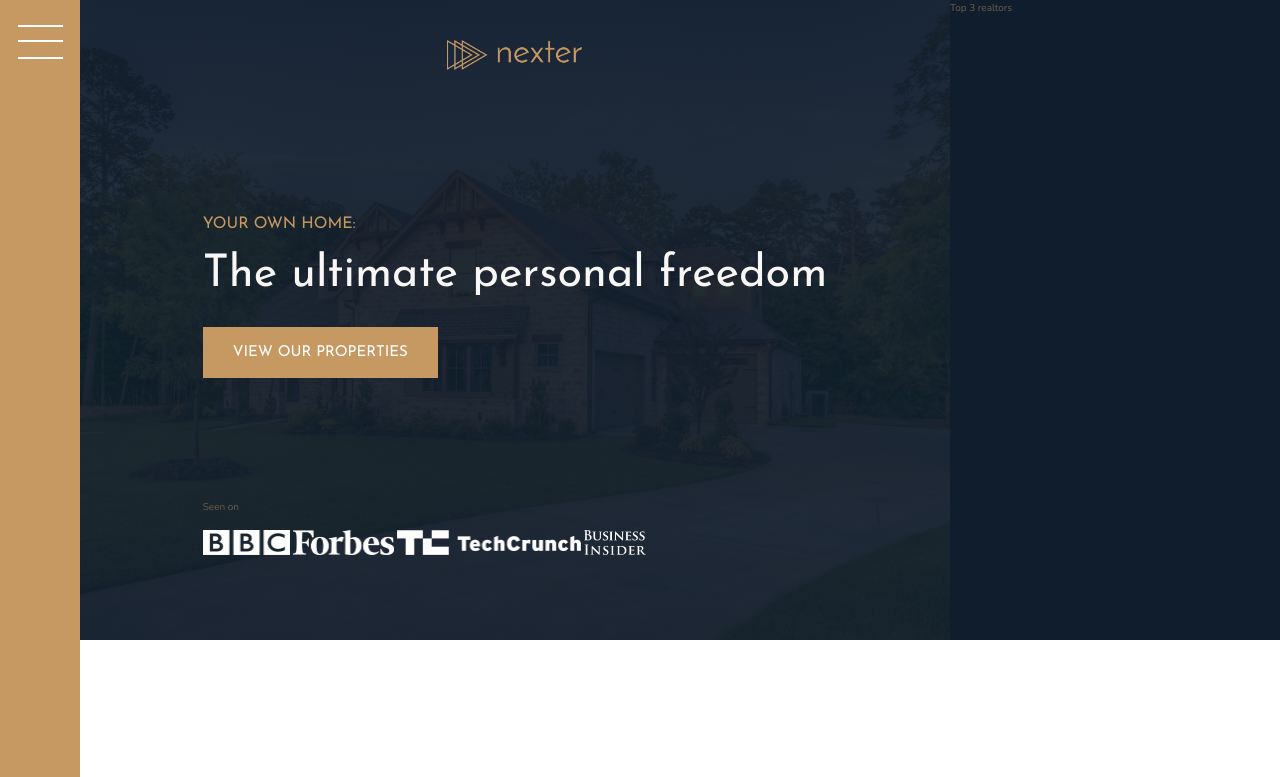
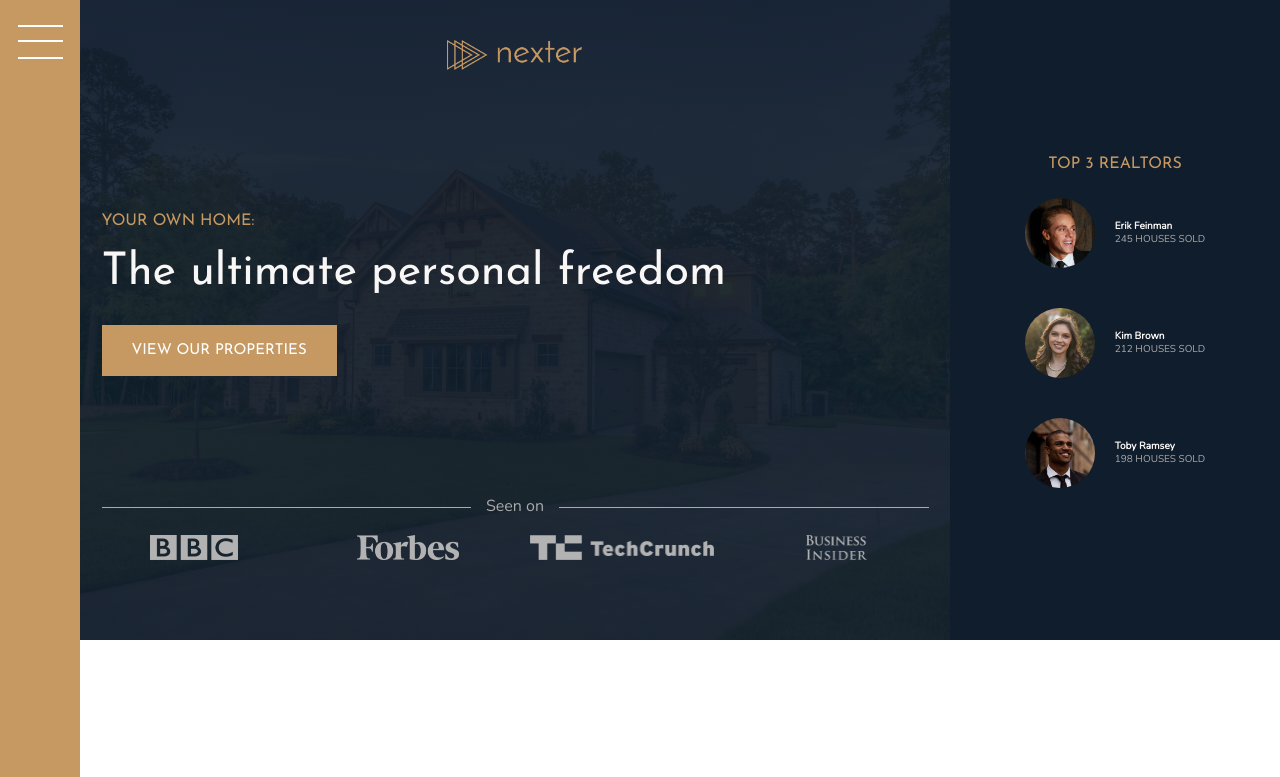
Before and after one commit to Frenzy017/nexter-project, a website: page index.html in a window 1280 px wide. Shown: the top 777 px of the page. Drawn offline with nearby package versions, Linux system fonts and the light colour scheme.

Commit message:
Layout completed

```diff
--- a/index.html
+++ b/index.html
@@ -14,9 +14,7 @@
 <body class="container">
 
 <div class="sidebar">
-    <button class="nav-btn">
-
-    </button>
+    <button class="nav-btn"></button>
 </div>
 
 <header class="header">
@@ -33,7 +31,30 @@
     </div>
 </header>
 
-<div class="realtors">Top 3 realtors</div>
+<div class="realtors">
+    <h3 class="heading-3">Top 3 Realtors</h3>
+    <div class="realtors__list">
+
+        <img src="img/realtor-1.jpeg" alt="Realtor 1" class="realtors__img">
+        <div class="realtors__details">
+            <h4 class="heading heading-4--light">Erik Feinman</h4>
+            <p class="realtors__sold">245 houses sold</p>
+        </div>
+
+        <img src="img/realtor-2.jpeg" alt="Realtor 2" class="realtors__img">
+        <div class="realtors__details">
+            <h4 class="heading heading-4--light">Kim Brown</h4>
+            <p class="realtors__sold">212 houses sold</p>
+        </div>
+
+        <img src="img/realtor-3.jpeg" alt="Realtor 3" class="realtors__img">
+        <div class="realtors__details">
+            <h4 class="heading heading-4--light">Toby Ramsey</h4>
+            <p class="realtors__sold">198 houses sold</p>
+        </div>
+
+    </div>
+</div>
 
 <section class="features">
     <div class="feature">
--- a/sass/_header.scss
+++ b/sass/_header.scss
@@ -17,7 +17,6 @@
   justify-content: center;
 
 
-
   &__logo {
     height: 3rem;
     justify-self: center;
@@ -31,13 +30,34 @@
 
 
   &__seenon-text {
+    display: grid;
+    grid-template-columns: 1fr max-content 1fr;
+    grid-column-gap: 1.5rem;
+    align-items: center;
+
+    font-size: 1.6rem;
+    color: $color-grey-light-2;
+
+    &::before,
+    &::after {
+      content: "";
+      height: 1px;
+      display: block;
+      background-color: currentColor;
+    }
 
   }
 
   &__seenon-logos {
+    display: grid;
+    grid-template-columns: repeat(4, 1fr);
+    grid-column-gap: 3rem;
+    justify-items: center;
 
     img {
       height: 2.5rem;
+      filter: brightness(70%);
+
 
     }
 
--- a/sass/_realtors.scss
+++ b/sass/_realtors.scss
@@ -1,4 +1,34 @@
 .realtors {
   background-color: $color-secondary;
   grid-column: col-start 7 / full-end;
+  padding: 3rem;
+
+  display: grid;
+  align-content: center;
+  justify-content: center;
+  justify-items: center;
+  grid-row-gap: 2rem;
+
+
+
+  &__list {
+    display: grid;
+    grid-template-columns: min-content max-content;
+    grid-column-gap: 2rem;
+    grid-row-gap: 5vh;
+    align-items: center;
+  }
+
+  &__img {
+    width: 7rem;
+    border-radius: 50%;
+    display: block;
+
+  }
+
+  &__sold {
+    text-transform: uppercase;
+    color: $color-grey-light-2;
+    margin-top: -3px;
+  }
 }
```
Also changed, not shown: css/style.css.
